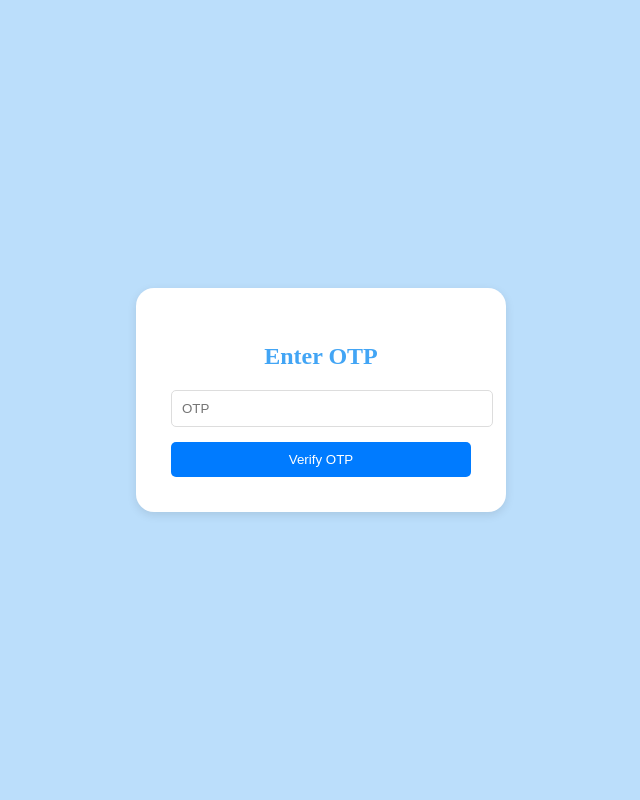
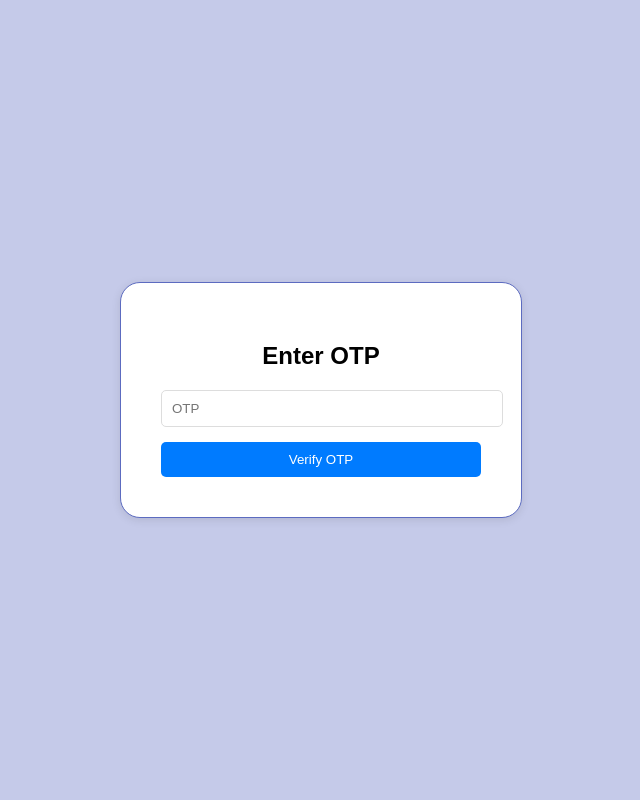
Before and after one commit to yashtilala412/HCD_project, a PHP site: page /otp_entry.php in a window 1280 px wide. Shown: the whole page, without its empty margins (319-959 px from the left). Run offline with PHP 8.4, Linux system fonts and the light colour scheme.

Commit message:
design 26

```diff
--- a/otp_entry.php
+++ b/otp_entry.php
@@ -6,36 +6,25 @@
     <title>Enter OTP</title>
     <style>
 body {
-    font-family: 'Cormorant Garamond', serif;
+    font-family: 'Josefin Sans', sans-serif;
     display: flex;
     justify-content: center;
     align-items: center;
     height: 100vh;
     margin: 0;
-    background-color: #bbdefb;
+    background-color: #c5cae9;
 }
 .container {
     background-color: #ffffff;
-    padding: 35px;
-    box-shadow: 0 3px 10px rgba(0, 0, 0, 0.1);
-    border-radius: 18px;
-    width: 300px;
+    padding: 40px;
+    box-shadow: 0 2px 10px rgba(0, 0, 0, 0.1);
+    border-radius: 20px;
+    width: 320px;
     text-align: center;
-    color: #42a5f5;
+    border: 1px solid #5c6bc0;
 }
 
-
-
-
-
-
-
-
-
-
-
-
-        .container h2 {
+ .container h2 {
             margin-bottom: 20px;
         }
         .input-group {
```
